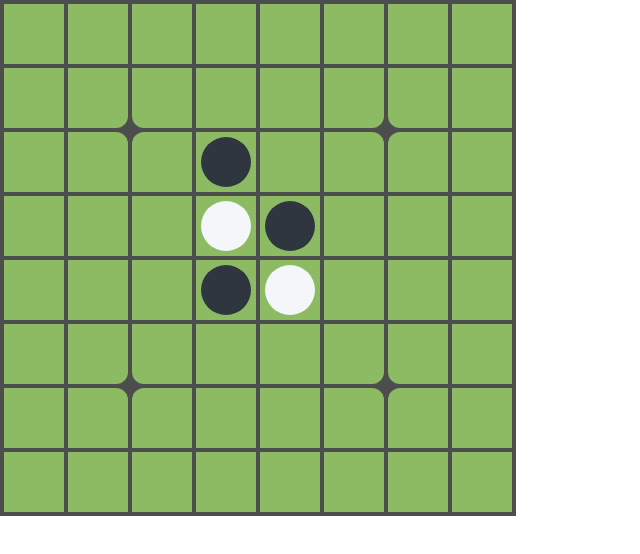
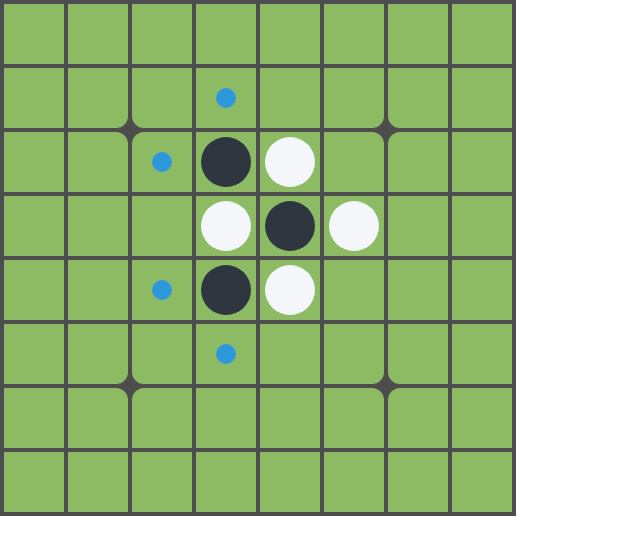
Before and after one commit to Eccsx/Reversia, a plain HTML site: page index.html in a window 1280 px wide. Shown: the whole page, without its empty margins (0-640 px from the left). Drawn offline with Linux system fonts and the light colour scheme.

Commit message:
:art: display move indicators

```diff
--- a/game.js
+++ b/game.js
@@ -203,4 +203,28 @@ export default class Game {
 
     return cellsIndexes;
   }
+
+  displayLegalMoves() {
+    this.cleanPreviousLegalMoves();
+
+    const pieceValue = (this.state == State.BLACK_TURN) ? BLACK_PIECE_VALUE : WHITE_PIECE_VALUE;
+    const legalMoves = this.getAllLegalMoves(pieceValue);
+
+    for (const legalMove of legalMoves) {
+      // add move indicator element
+      const moveIndicator = document.createElement('div');
+      moveIndicator.className = 'move-indicator';
+
+      document.getElementById(legalMove).appendChild(moveIndicator);
+    }
+  }
+
+  cleanPreviousLegalMoves() {
+    const previousLegalMoves = document.getElementsByClassName('legal_move');
+
+    for (const previousLegalMove of previousLegalMoves) {
+      previousLegalMove.className = "";
+      previousLegalMove.textContent = null;
+    }
+  }
 }
--- a/main.js
+++ b/main.js
@@ -9,8 +9,10 @@ console.log(game);
 const black = 1;
 const white = 2;
 
-console.log(game.surroundingCells);
 
 game.placePiece("d3", black);
+game.placePiece("e3", white);
+game.placePiece("f4", white);
+game.state = 1;
 
-console.log(game.surroundingCells);
+game.displayLegalMoves();
--- a/style.css
+++ b/style.css
@@ -91,7 +91,6 @@ html, body {
   border-radius: 100%;
 }
 
-/* move indicator */
 .move-indicator {
   background-color: var(--move-indicator-color);
   width: var(--move-indicator-diameter);
```
